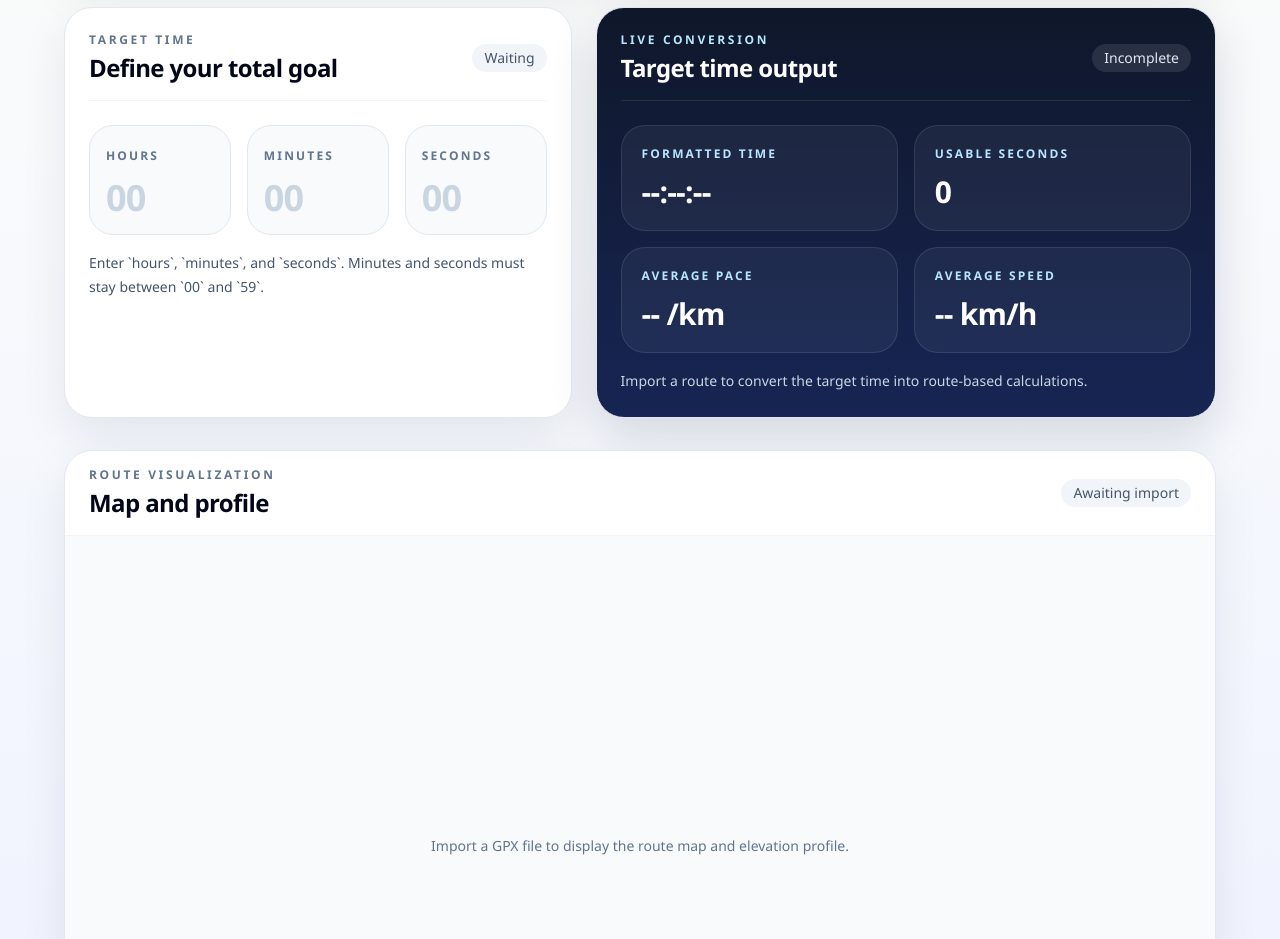
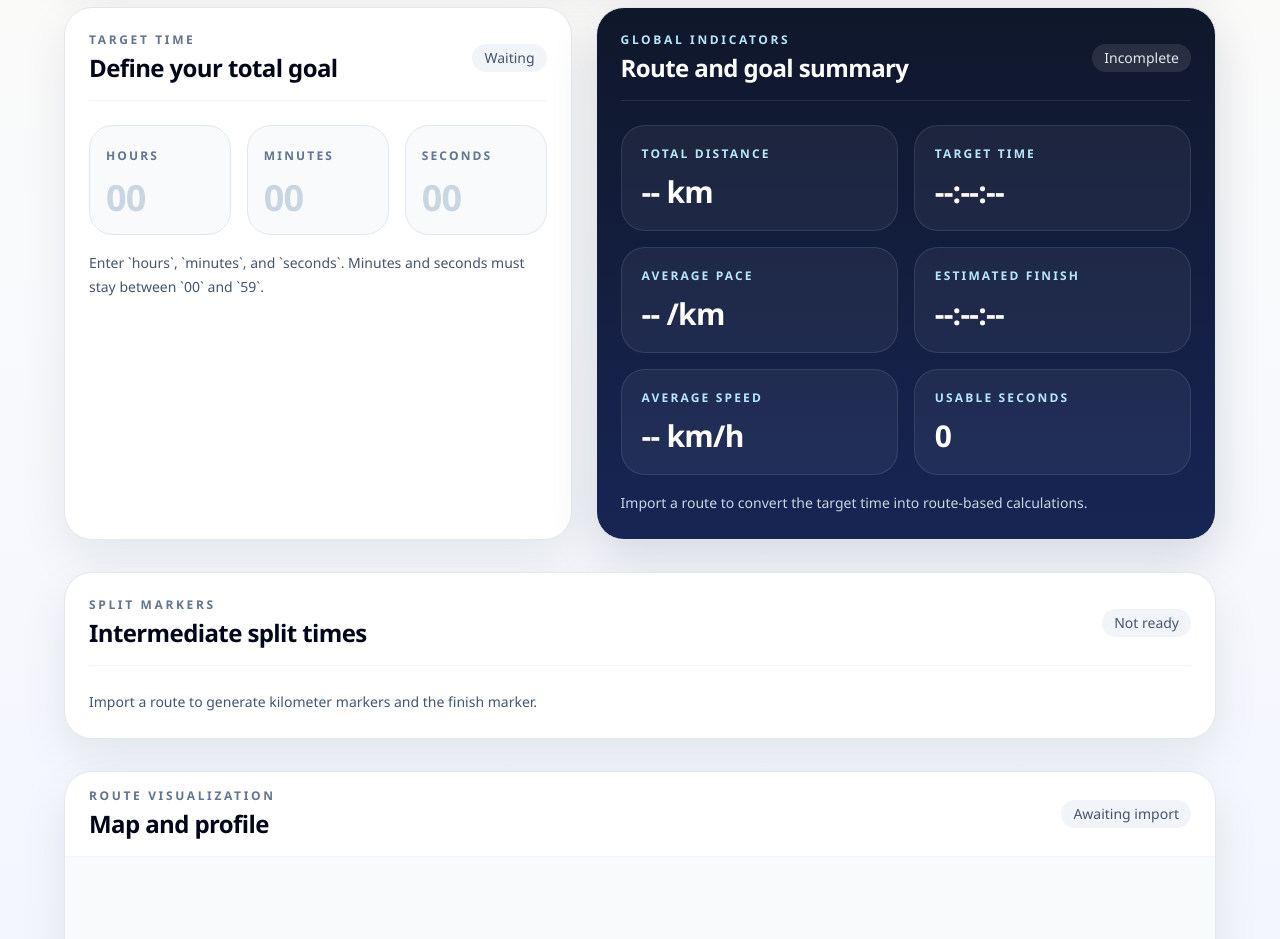
Before and after one commit to dieperid/gpx-analyzer, a Next.js app: page / in a window 1280 px wide. Shown: the part 740-1679 px from the top of the page. Built offline with nearby package versions, Linux system fonts and the light colour scheme.

Commit message:
feat: implemented splits time

```diff
--- a/app/page.tsx
+++ b/app/page.tsx
@@ -9,6 +9,7 @@ import {
   parseGpx,
   type ParsedGpxRoute,
 } from "@/lib/gpx";
+import { buildSplitMarkers } from "@/lib/splits";
 
 type LoadedRoute = {
   fileName: string;
@@ -33,6 +34,10 @@ export default function Home() {
     seconds: "",
   });
   const targetTime = parseTargetTimeInput(targetTimeInput);
+  const splitMarkers =
+    loadedRoute !== null && targetTime.status === "valid"
+      ? buildSplitMarkers(loadedRoute.route, targetTime.totalSeconds)
+      : [];
 
   async function handleFileSelection(file: File | null) {
     if (!file) {
@@ -304,6 +309,12 @@ export default function Home() {
           />
         </section>
 
+        <SplitMarkersSection
+          route={loadedRoute?.route ?? null}
+          targetTime={targetTime}
+          splitMarkers={splitMarkers}
+        />
+
         <section className="overflow-hidden rounded-[28px] border border-slate-200 bg-white shadow-[0_18px_48px_rgba(15,23,42,0.08)]">
           <div className="flex items-center justify-between gap-4 border-b border-slate-100 px-6 py-4">
             <div>
@@ -493,10 +504,10 @@ function TargetTimeSummary({
       <div className="flex items-center justify-between gap-4 border-b border-white/10 pb-4">
         <div>
           <p className="text-xs font-semibold uppercase tracking-[0.22em] text-sky-200">
-            Live conversion
+            Global indicators
           </p>
           <h2 className="mt-1 text-2xl font-semibold tracking-tight text-white">
-            Target time output
+            Route and goal summary
           </h2>
         </div>
         <div className="rounded-full bg-white/10 px-3 py-1 text-sm text-slate-200">
@@ -506,11 +517,38 @@ function TargetTimeSummary({
 
       <div className="mt-6 grid gap-4 sm:grid-cols-2">
         <DarkMetricCard
-          label="Formatted time"
+          label="Total distance"
+          value={
+            hasRoute ? formatDistance(route.totalDistanceMeters) : "-- km"
+          }
+        />
+        <DarkMetricCard
+          label="Target time"
           value={
             targetTime.status === "valid"
               ? formatDuration(targetTime.totalSeconds)
               : "--:--:--"
+          }
+        />
+        <DarkMetricCard
+          label="Average pace"
+          value={pacePerKmSeconds !== null ? formatPace(pacePerKmSeconds) : "-- /km"}
+        />
+        <DarkMetricCard
+          label="Estimated finish"
+          value={
+            targetTime.status === "valid"
+              ? formatDuration(targetTime.totalSeconds)
+              : "--:--:--"
+          }
+        />
+      </div>
+
+      <div className="mt-4 grid gap-4 sm:grid-cols-2">
+        <DarkMetricCard
+          label="Average speed"
+          value={
+            averageSpeedKmh !== null ? `${averageSpeedKmh.toFixed(2)} km/h` : "-- km/h"
           }
         />
         <DarkMetricCard
@@ -521,21 +559,16 @@ function TargetTimeSummary({
               : "0"
           }
         />
-        <DarkMetricCard
-          label="Average pace"
-          value={pacePerKmSeconds !== null ? formatPace(pacePerKmSeconds) : "-- /km"}
-        />
-        <DarkMetricCard
-          label="Average speed"
-          value={
-            averageSpeedKmh !== null ? `${averageSpeedKmh.toFixed(2)} km/h` : "-- km/h"
-          }
-        />
       </div>
 
       {!hasRoute ? (
         <p className="mt-4 text-sm leading-6 text-slate-300">
           Import a route to convert the target time into route-based calculations.
+        </p>
+      ) : targetTime.status !== "valid" ? (
+        <p className="mt-4 text-sm leading-6 text-slate-300">
+          Enter a valid target time to calculate the theoretical average pace and
+          keep the summary indicators in sync.
         </p>
       ) : null}
     </div>
@@ -552,6 +585,93 @@ function DarkMetricCard({ label, value }: { label: string; value: string }) {
         {value}
       </p>
     </div>
+  );
+}
+
+function SplitMarkersSection({
+  route,
+  targetTime,
+  splitMarkers,
+}: {
+  route: ParsedGpxRoute | null;
+  targetTime: ParsedTargetTime;
+  splitMarkers: ReturnType<typeof buildSplitMarkers>;
+}) {
+  return (
+    <section className="rounded-[28px] border border-slate-200 bg-white p-6 shadow-[0_18px_48px_rgba(15,23,42,0.08)]">
+      <div className="flex items-center justify-between gap-4 border-b border-slate-100 pb-4">
+        <div>
+          <p className="text-xs font-semibold uppercase tracking-[0.22em] text-slate-500">
+            Split markers
+          </p>
+          <h2 className="mt-1 text-2xl font-semibold tracking-tight text-slate-950">
+            Intermediate split times
+          </h2>
+        </div>
+        <div className="rounded-full bg-slate-100 px-3 py-1 text-sm text-slate-600">
+          {splitMarkers.length > 0 ? `${splitMarkers.length} markers` : "Not ready"}
+        </div>
+      </div>
+
+      {!route ? (
+        <p className="mt-6 text-sm leading-6 text-slate-600">
+          Import a route to generate kilometer markers and the finish marker.
+        </p>
+      ) : targetTime.status !== "valid" ? (
+        <p className="mt-6 text-sm leading-6 text-slate-600">
+          Enter a valid target time to calculate split times proportional to the
+          cumulative distance.
+        </p>
+      ) : (
+        <>
+          <div className="mt-6 grid gap-4 sm:grid-cols-3">
+            <MetricCard
+              label="Last split"
+              value={splitMarkers[splitMarkers.length - 1]?.label ?? "Finish"}
+            />
+            <MetricCard
+              label="Final distance"
+              value={formatDistance(
+                splitMarkers[splitMarkers.length - 1]?.cumulativeDistanceMeters ??
+                  route.totalDistanceMeters,
+              )}
+            />
+            <MetricCard
+              label="Final time"
+              value={formatDuration(
+                splitMarkers[splitMarkers.length - 1]?.estimatedTimeSeconds ??
+                  targetTime.totalSeconds,
+              )}
+            />
+          </div>
+
+          <div className="mt-6 overflow-hidden rounded-3xl border border-slate-200">
+            <div className="grid grid-cols-[120px_1fr_140px_140px] gap-4 bg-slate-50 px-5 py-4 text-xs font-semibold uppercase tracking-[0.18em] text-slate-500">
+              <span>Marker</span>
+              <span>Distance</span>
+              <span>Estimated time</span>
+              <span>Coordinate</span>
+            </div>
+
+            <div className="divide-y divide-slate-100">
+              {splitMarkers.map((marker) => (
+                <div
+                  key={`${marker.kind}-${marker.label}-${marker.cumulativeDistanceMeters}`}
+                  className="grid grid-cols-[120px_1fr_140px_140px] gap-4 px-5 py-4 text-sm text-slate-700"
+                >
+                  <span className="font-semibold text-slate-950">{marker.label}</span>
+                  <span>{formatDistance(marker.cumulativeDistanceMeters)}</span>
+                  <span>{formatDuration(marker.estimatedTimeSeconds)}</span>
+                  <span className="truncate text-slate-500">
+                    {marker.latitude.toFixed(4)}, {marker.longitude.toFixed(4)}
+                  </span>
+                </div>
+              ))}
+            </div>
+          </div>
+        </>
+      )}
+    </section>
   );
 }
 
--- /dev/null
+++ b/lib/splits.ts
@@ -0,0 +1,139 @@
+import { type ParsedGpxRoute } from "@/lib/gpx";
+
+export type SplitMarker = {
+  label: string;
+  kind: "kilometer" | "finish";
+  cumulativeDistanceMeters: number;
+  estimatedTimeSeconds: number;
+  latitude: number;
+  longitude: number;
+  elevation: number | null;
+};
+
+export function buildSplitMarkers(
+  route: ParsedGpxRoute,
+  targetTimeSeconds: number,
+): SplitMarker[] {
+  if (
+    route.points.length < 2 ||
+    route.totalDistanceMeters <= 0 ||
+    !Number.isFinite(targetTimeSeconds) ||
+    targetTimeSeconds <= 0
+  ) {
+    return [];
+  }
+
+  const markers: SplitMarker[] = [];
+  let kilometerIndex = 1;
+
+  for (
+    let markerDistance = 1_000;
+    markerDistance < route.totalDistanceMeters;
+    markerDistance += 1_000
+  ) {
+    const point = interpolatePointAtDistance(route, markerDistance);
+
+    markers.push({
+      label: `Km ${kilometerIndex}`,
+      kind: "kilometer",
+      cumulativeDistanceMeters: markerDistance,
+      estimatedTimeSeconds: calculateProportionalTime(
+        markerDistance,
+        route.totalDistanceMeters,
+        targetTimeSeconds,
+      ),
+      latitude: point.latitude,
+      longitude: point.longitude,
+      elevation: point.elevation,
+    });
+
+    kilometerIndex += 1;
+  }
+
+  const finishPoint = route.points[route.points.length - 1];
+  markers.push({
+    label: "Finish",
+    kind: "finish",
+    cumulativeDistanceMeters: route.totalDistanceMeters,
+    estimatedTimeSeconds: targetTimeSeconds,
+    latitude: finishPoint.latitude,
+    longitude: finishPoint.longitude,
+    elevation: finishPoint.elevation,
+  });
+
+  return markers;
+}
+
+function calculateProportionalTime(
+  cumulativeDistanceMeters: number,
+  totalDistanceMeters: number,
+  targetTimeSeconds: number,
+): number {
+  const ratio = cumulativeDistanceMeters / totalDistanceMeters;
+  return Math.round(targetTimeSeconds * ratio);
+}
+
+function interpolatePointAtDistance(
+  route: ParsedGpxRoute,
+  targetDistanceMeters: number,
+): ParsedGpxRoute["points"][number] {
+  let cumulativeDistanceMeters = 0;
+
+  for (let index = 1; index < route.points.length; index += 1) {
+    const previousPoint = route.points[index - 1];
+    const currentPoint = route.points[index];
+    const segmentDistance = haversineDistance(previousPoint, currentPoint);
+    const nextCumulativeDistance = cumulativeDistanceMeters + segmentDistance;
+
+    if (targetDistanceMeters <= nextCumulativeDistance) {
+      if (segmentDistance === 0) {
+        return currentPoint;
+      }
+
+      const ratio =
+        (targetDistanceMeters - cumulativeDistanceMeters) / segmentDistance;
+
+      return {
+        latitude: interpolate(previousPoint.latitude, currentPoint.latitude, ratio),
+        longitude: interpolate(
+          previousPoint.longitude,
+          currentPoint.longitude,
+          ratio,
+        ),
+        elevation:
+          previousPoint.elevation !== null && currentPoint.elevation !== null
+            ? interpolate(previousPoint.elevation, currentPoint.elevation, ratio)
+            : currentPoint.elevation ?? previousPoint.elevation,
+      };
+    }
+
+    cumulativeDistanceMeters = nextCumulativeDistance;
+  }
+
+  return route.points[route.points.length - 1];
+}
+
+function interpolate(start: number, end: number, ratio: number): number {
+  return start + (end - start) * ratio;
+}
+
+function haversineDistance(
+  start: ParsedGpxRoute["points"][number],
+  end: ParsedGpxRoute["points"][number],
+): number {
+  const earthRadiusMeters = 6_371_000;
+  const latDelta = toRadians(end.latitude - start.latitude);
+  const lonDelta = toRadians(end.longitude - start.longitude);
+  const startLat = toRadians(start.latitude);
+  const endLat = toRadians(end.latitude);
+
+  const a =
+    Math.sin(latDelta / 2) ** 2 +
+    Math.cos(startLat) * Math.cos(endLat) * Math.sin(lonDelta / 2) ** 2;
+
+  return 2 * earthRadiusMeters * Math.atan2(Math.sqrt(a), Math.sqrt(1 - a));
+}
+
+function toRadians(value: number): number {
+  return (value * Math.PI) / 180;
+}
```
